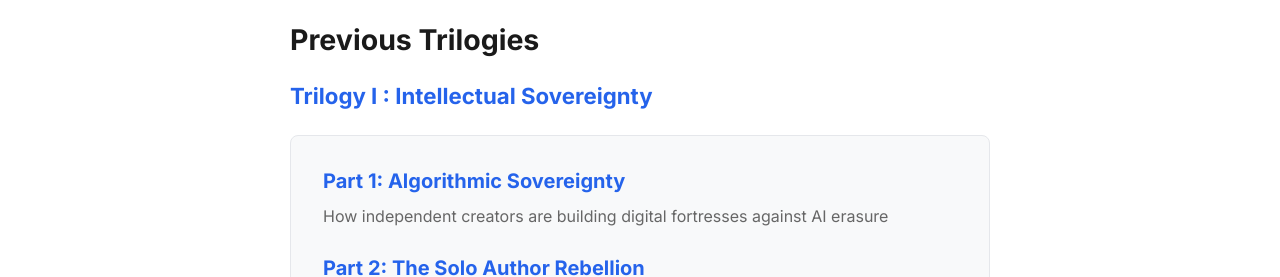
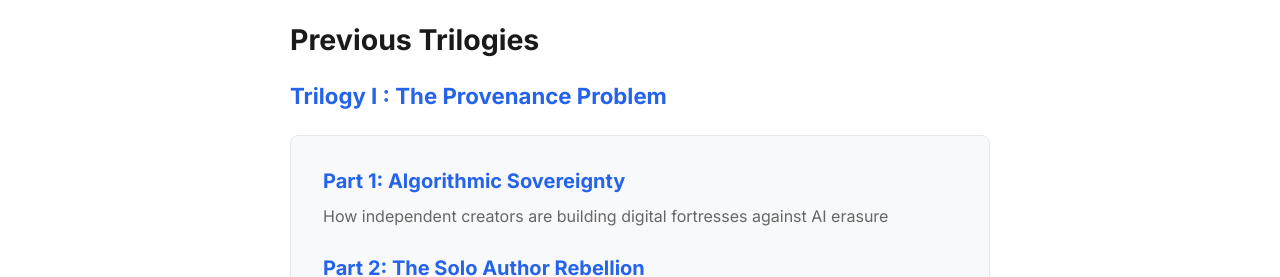
Before and after one commit to pravinkumar-ghodake/sovereign-intellect-blog, a Jekyll site: the page built from index.md, in a window 1280 px wide and 900 px high, scrolled down 452 px. Shown: the part 221-498 px from the top of the window. Built offline with Jekyll 4.4.1, drawn with Linux system fonts in a browser that asks for light colours.

Commit message:
Update series.yml

```diff
--- a/_data/series.yml
+++ b/_data/series.yml
@@ -1,5 +1,5 @@
 - slug: intellectual-sovereignty
-  title: "Trilogy of Intellectual Sovereignty"
+  title: "The Provenance Problem"
   description: "Three essays on authorship, accountability, and the evaluation of independent research."
   parts:
     - number: 1
```
